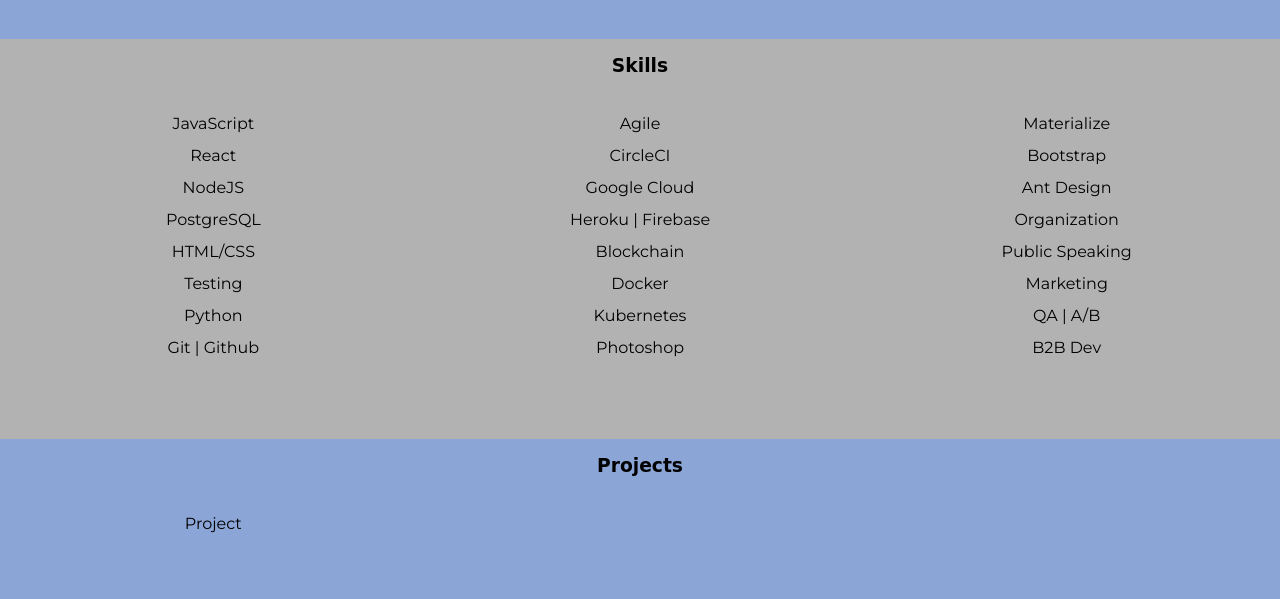
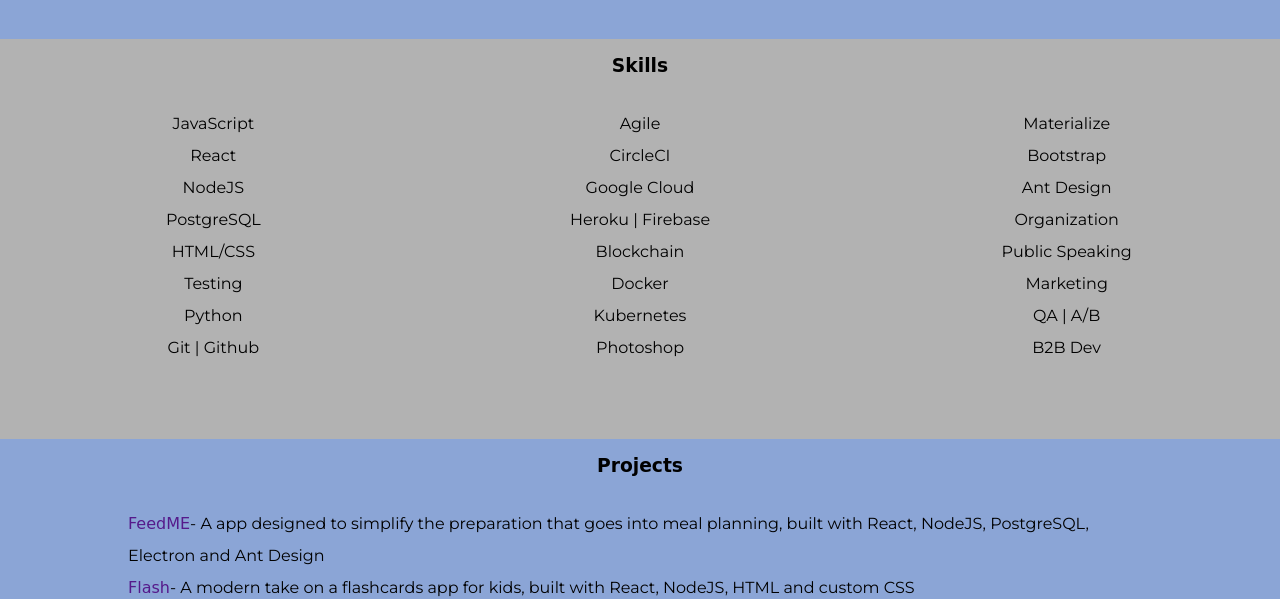
Before and after one commit to jkyletreman/personal-site, a plain HTML site: page index.html in a window 1280 px wide. Shown: the part 361-960 px from the top of the page. Drawn offline with Linux system fonts and the light colour scheme; a web font is replaced by a local one.

Commit message:
projects scafold

```diff
--- a/index.css
+++ b/index.css
@@ -66,17 +66,31 @@
   background-color: var(--grey);
 }
 
-.list-container, #skills-container {
+.list-container {
   display: grid;
+}
+
+#skills-container {
   grid-template-columns: repeat(3, 1fr);
+}
+
+a {
+  text-decoration: none;
+  font-family: var(--title);
 }
 
 ul {
   padding-top: 2rem;
   line-height: 2rem;
+  max-width: 80%;
+  margin: 0 auto;
 }
 
 li {
   font-family: var(--text);
   list-style: none;
 }
+
+#projects-list {
+  text-align: left;
+}
--- a/index.html
+++ b/index.html
@@ -64,8 +64,10 @@
   <section class="card" id="section-projects">
     <h3 class="sub-title" id="projects-title">Projects</h3>
     <div class="list-container" id="projects-container">
-      <ul>
-        <li>Project</li>
+      <ul id="projects-list">
+        <li><a href="">FeedME</a>- A app designed to simplify the preparation that goes into meal planning, built with React, NodeJS, PostgreSQL, Electron and Ant Design</li>
+        <li><a href="">Flash</a>- A modern take on a flashcards app for kids, built with React, NodeJS, HTML and custom CSS</li>
+        <li><a href="">Jungle Jumper</a> - A old-school 8bit game built with JavaScript, HTML and CSS</li>
       </ul>
     </div>
   </section>
```
